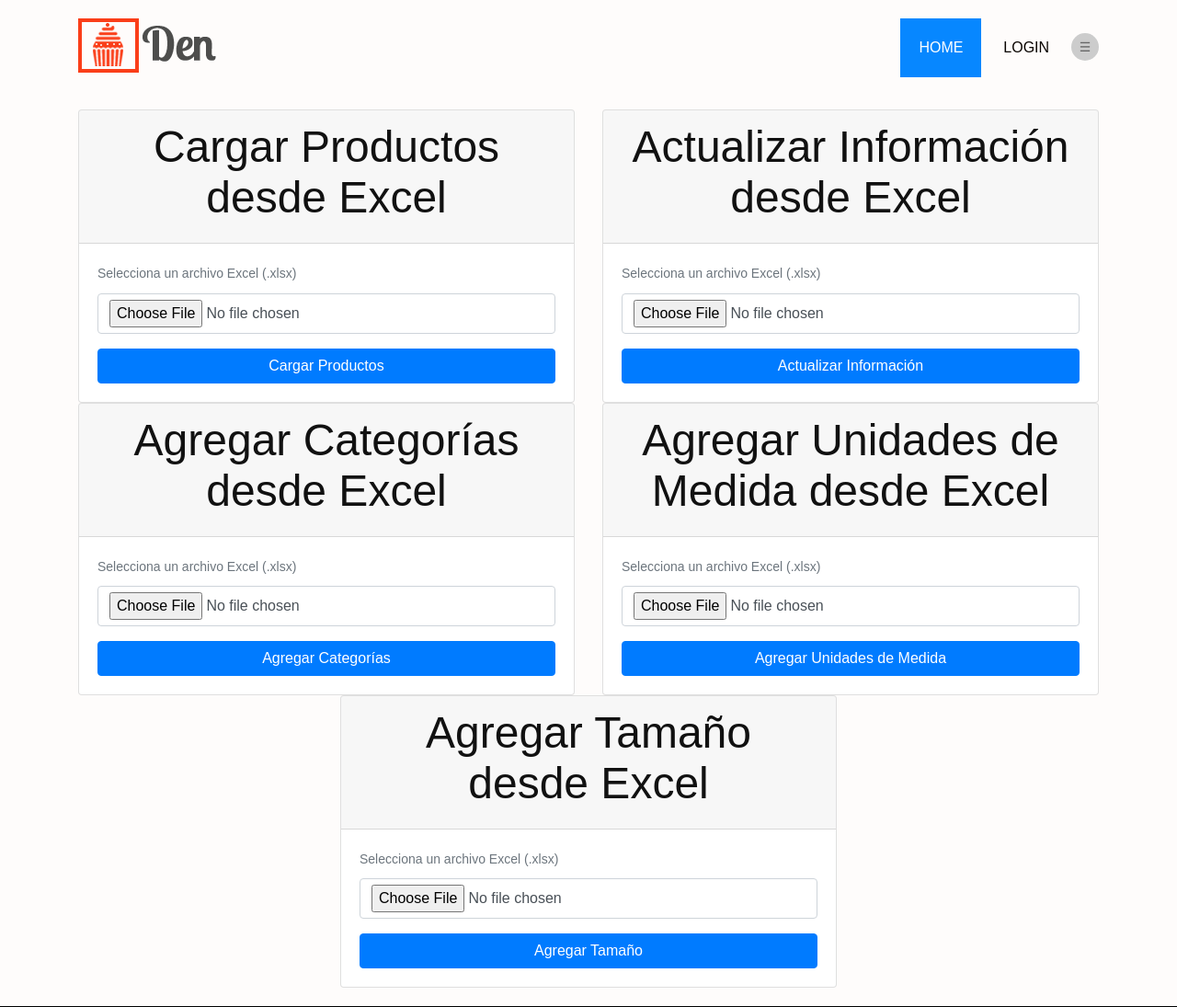
After one commit to MatiasTorres0/ventasweb, a Django app: page /cargar-productos/ in a window 1280 px wide. The commit adds this page. Shown: the whole page at 92% size. Run offline with Django 4.2, Linux system fonts and the light colour scheme; some libraries are stand-ins or nearby versions.

Commit message:
Agregado importación de productos, categorias con excel, agregado models para productos con precio variable, solucionado problemas de filtros, solucionado problemas de modificar productos

```diff
--- a/core/admin.py
+++ b/core/admin.py
@@ -1,5 +1,5 @@
 from django.contrib import admin
-from .models import Categoria, Producto, Boleta, Conversacion, Mensaje
+from .models import Categoria, Producto, Boleta, Conversacion, Mensaje, Tamano, Unidad_medida, VariantePrecio
 # Register your models here.
 
 admin.site.register(Categoria)
@@ -7,3 +7,6 @@ admin.site.register(Producto)
 admin.site.register(Boleta)
 admin.site.register(Conversacion)
 admin.site.register(Mensaje)
+admin.site.register(Tamano)
+admin.site.register(Unidad_medida)
+admin.site.register(VariantePrecio)
--- a/core/templates/core/base.html
+++ b/core/templates/core/base.html
@@ -129,12 +129,14 @@
                                             {% if user.is_authenticated %}
                                             <li><a href="{% url 'listado_productos' %}">Productos</a></li>
                                             <li><a href="{% url 'nuevo_producto' %}">Nuevo Producto</a></li>
+                                            <li><a href="{% url 'cargar_productos' %}">Subir Excel</a></li>
                                             <li><a href="{% url 'index' %}">Contact Us</a></li>
                                             {% endif %}
                                             <li><a href="{% url 'login' %}">Login</a></li>
                                             {% if user.is_authenticated %}
                                             <li><a href="{% url 'ventas' %}">Ventas</a></li>
                                             <li><a href="{% url 'modificar' %}">Modificar</a></li>
+                                            <li><a href="{% url 'escanear_codigo_barras' %}">Pan</a></li>
                                             <li><a href="{% url 'chat-room' %}">Chat</a></li>
                                             {% endif %}
                                             {% if user.is_authenticated %}
@@ -144,17 +146,16 @@
                                             <li><a href="{% url 'logout' %}">Cerrar sesion</a></li>
                                             {% endif %}
                                             <div class="theme-toggle">
-                                                <div class="theme-toggle-button"
-                                                    onclick="toggleThemeMenu()">&#9776;</div>
+                                                <div class="theme-toggle-button" onclick="toggleThemeMenu()">&#9776;
+                                                </div>
                                                 <div class="theme-menu" id="themeMenu">
                                                     <ul>
-                                                        <li><a href="javascript:void(0)"
-                                                                onclick="toggleTheme('light')">Tema Claro</a></li>
-                                                        <li><a href="javascript:void(0)"
-                                                                onclick="toggleTheme('dark')">Tema Oscuro</a></li>
+                                                        <li><a href="javascript:void(0)" onclick="toggleTheme('light')">Tema Claro</a></li>
+                                                        <li><a href="javascript:void(0)" onclick="toggleTheme('dark')">Tema Oscuro</a></li>
                                                     </ul>
                                                 </div>
                                             </div>
+
                                         </ul>
                                     </nav>
                                 </div>
@@ -218,8 +219,7 @@
                 }
             </script>
             <!-- google map js -->
-            <script
-                src="https://maps.googleapis.com/maps/api/js?key=YOUR_API_KEY&callback=initMap"></script>
+            <script src="https://maps.googleapis.com/maps/api/js?key=YOUR_API_KEY&callback=initMap"></script>
             <!-- end google map js -->
 
             <script>
@@ -242,9 +242,22 @@
                             themeMenu.classList.remove('show');
                         }
                     }
+
+                }
+
+
+                );
+
+                // Cambiar el tema al hacer clic en un elemento del menú
+                document.querySelectorAll('.theme-menu a').forEach(function (link) {
+                    link.onclick = function () {
+                        const theme = link.getAttribute('data-theme');
+                        toggleTheme(theme);
+                    };
                 });
             </script>
-        </script>
+
+            </script>
 
 </body>
 
--- /dev/null
+++ b/core/templates/core/cargar_productos.html
@@ -0,0 +1,96 @@
+{% extends 'core/base.html' %}
+{% load static %}
+
+{% block contenido %}
+<div class="container">
+  <div class="row justify-content-center">
+    <div class="col-md-6">
+      <div class="card">
+        <div class="card-header">
+          <h1 class="text-center">Cargar Productos desde Excel</h1>
+        </div>
+        <div class="card-body">
+          <form method="post" enctype="multipart/form-data">
+            {% csrf_token %}
+            <div class="form-group">
+              <label for="excel_file" class="text-muted">Selecciona un archivo Excel (.xlsx)</label>
+              <input type="file" name="excel_file" id="excel_file" accept=".xlsx" class="form-control">
+            </div>
+            <button type="submit" class="btn btn-primary btn-block">Cargar Productos</button>
+          </form>
+        </div>
+      </div>
+    </div>
+    <div class="col-md-6">
+      <div class="card">
+        <div class="card-header">
+          <h1 class="text-center">Actualizar Información desde Excel</h1>
+        </div>
+        <div class="card-body">
+          <form method="post" enctype="multipart/form-data">
+            {% csrf_token %}
+            <div class="form-group">
+              <label for="excel_file_update" class="text-muted">Selecciona un archivo Excel (.xlsx)</label>
+              <input type="file" name="excel_file" id="excel_file_update" accept=".xlsx" class="form-control">
+            </div>
+            <button type="submit" class="btn btn-primary btn-block">Actualizar Información</button>
+          </form>
+        </div>
+      </div>
+    </div>
+    <div class="col-md-6">
+      <div class="card">
+        <div class="card-header">
+          <h1 class="text-center">Agregar Categorías desde Excel</h1>
+        </div>
+        <div class="card-body">
+          <form method="post" enctype="multipart/form-data" action="{% url 'cargar_categorias' %}">
+            {% csrf_token %}
+            <div class="form-group">
+              <label for="excel_file_add" class="text-muted">Selecciona un archivo Excel (.xlsx)</label>
+              <input type="file" name="excel_file" id="excel_file_add" accept=".xlsx" class="form-control">
+            </div>
+            <button type="submit" class="btn btn-primary btn-block">Agregar Categorías</button>
+          </form>
+        </div>
+      </div>
+    </div>
+    <div class="col-md-6">
+      <div class="card">
+        <div class="card-header">
+          <h1 class="text-center">Agregar Unidades de Medida desde Excel</h1>
+        </div>
+        <div class="card-body">
+          <form method="post" enctype="multipart/form-data" action="{% url 'cargar_unidades' %}">
+            {% csrf_token %}
+            <div class="form-group">
+              <label for="excel_file_add" class="text-muted">Selecciona un archivo Excel (.xlsx)</label>
+              <input type="file" name="excel_file" id="excel_file_add" accept=".xlsx" class="form-control">
+            </div>
+            <button type="submit" class="btn btn-primary btn-block">Agregar Unidades de Medida</button>
+          </form>
+        </div>
+      </div>
+    </div>
+    <div class="col-md-6">
+      <div class="card">
+        <div class="card-header">
+          <h1 class="text-center">Agregar Tamaño desde Excel</h1>
+        </div>
+        <div class="card-body">
+          <form method="post" enctype="multipart/form-data" action="{% url 'cargar_tamanos' %}">
+            {% csrf_token %}
+            <div class="form-group">
+              <label for="excel_file_add" class="text-muted">Selecciona un archivo Excel (.xlsx)</label>
+              <input type="file" name="excel_file" id="excel_file_add" accept=".xlsx" class="form-control">
+            </div>
+            <button type="submit" class="btn btn-primary btn-block">Agregar Tamaño</button>
+          </form>
+        </div>
+      </div>
+    </div>
+  </div>
+</div>
+
+
+{% endblock %}
--- a/core/urls.py
+++ b/core/urls.py
@@ -26,4 +26,10 @@ urlpatterns = [
     path('nueva-conversacion/', views.nueva_conversacion, name='nueva_conversacion'),
     path('evaluation/', views.evaluation, name='evaluation'),
     path('worker_chat/', LoginView.as_view(template_name='worker_chat.html'), name='worker-chat'),
+    path('cargar-productos/', views.cargar_productos_desde_excel, name='cargar_productos'),
+    path('actualizar-informacion-desde-excel/', views.actualizar_informacion_desde_excel, name='actualizar_informacion_desde_excel'),
+    path('cargar-categorias/', views.cargar_categorias_desde_excel, name='cargar_categorias'),
+    path('cargar-unidades/', views.cargar_unidades_desde_excel, name='cargar_unidades'),
+    path('cargar-tamanos/', views.cargar_tamanos_desde_excel, name='cargar_tamanos'),
+    path('escanear_codigo_barras/', views.escanear_codigo_barras, name='escanear_codigo_barras'),
 ]
--- a/core/views.py
+++ b/core/views.py
@@ -4,7 +4,7 @@ from django.contrib.auth import authenticate, login, logout
 from django.http import JsonResponse
 from django.views.decorators.http import require_GET
 from .forms import LoginForm, ProductoForm
-from .models import Producto, Categoria, Boleta, Conversacion, Mensaje
+from .models import Producto, Categoria, Boleta, Conversacion, Mensaje, Tamano, Unidad_medida, VariantePrecio
 from django.contrib import messages
 from django.contrib.auth.decorators import login_required
 from django.http import HttpResponse
@@ -13,6 +13,9 @@ from reportlab.pdfgen import canvas
 from django.views.decorators.csrf import csrf_exempt
 import uuid
 from django.core.files.base import ContentFile
+from openpyxl import load_workbook
+
+
 # Create your views here.
 
 
@@ -49,6 +52,8 @@ def logout_view(request):
 def index(request):
     return render(request, "core/index.html")
 
+from django.core.paginator import Paginator
+
 @login_required
 def listado_productos(request):
     productos = Producto.objects.all()
@@ -70,14 +75,21 @@ def listado_productos(request):
     if categorias_seleccionadas:
         productos = productos.filter(categoria__in=categorias_seleccionadas)
 
+    # Agregar paginador
+    paginator = Paginator(productos, 16)  # Mostrar 10 productos por página
+    page_number = request.GET.get('page')
+    productos = paginator.get_page(page_number)
+
     for producto in productos:
         if not producto.imagen:
             producto.imagen = imagen_predeterminada_url
 
     context = {
-        'productos': productos
+        'productos': productos,
+        'categorias': categorias
     }
-    return render(request, 'core/listado_productos.html', {'productos': productos, 'categorias': categorias})
+    return render(request, 'core/listado_productos.html', context)
+
 
 @login_required
 def nuevo_producto(request):
@@ -102,7 +114,7 @@ def modificar_producto(request, id):
         if formulario.is_valid():
             formulario.save()
             messages.success(request, "El producto fue modificado Correctamente")
-            return redirect("listado_productos")
+            return redirect("modificar")
     return render(request, 'core/modificar_producto.html', data)
 @login_required
 def eliminar_producto(request, id):
@@ -220,7 +232,13 @@ def modificar(request):
     if categorias_seleccionadas:
         productos = productos.filter(categoria__in=categorias_seleccionadas)
 
-    return render(request, 'core/modificar.html', {'productos': productos, 'categorias': categorias})
+    # Agregar paginador
+    paginator = Paginator(productos, 16)  # Mostrar 16 productos por página
+    page_number = request.GET.get('page')
+    productos_paginados = paginator.get_page(page_number)
+
+    return render(request, 'core/modificar.html', {'productos': productos_paginados, 'categorias': categorias})
+
 # firebase login
 # firebase init
 # firebase deploy
@@ -230,10 +248,15 @@ def carrito_ventas(request):
     carrito_ids = request.session.get('carrito', [])
 
     for producto_id in carrito_ids:
-        producto = Producto.objects.get(pk=producto_id)
-        carrito_productos.append(producto)
+        try:
+            producto = Producto.objects.get(pk=producto_id)
+            carrito_productos.append(producto)
+        except Producto.DoesNotExist:
+            # Manejar el caso en el que el producto no existe
+            pass  # Puedes mostrar un mensaje de error o simplemente omitir el producto
 
     return render(request, 'core/carrito_ventas.html', {'carrito_productos': carrito_productos})
+
 
 
 def realizar_pago(request):
@@ -354,3 +377,141 @@ def get_messages(request, conversation_id):
         return JsonResponse({'messages': messages_list})
     else:
         return JsonResponse({'status': 'error', 'message': 'Método no permitido'})
+
+def cargar_productos_desde_excel(request):
+    if request.method == 'POST' and request.FILES.get('excel_file'):
+        excel_file = request.FILES['excel_file']
+
+        # Cargar el archivo Excel
+        wb = load_workbook(excel_file, data_only=True)
+        sheet = wb.active
+        default_categoria = Categoria.objects.get(nombre='Detergente')
+
+        for row in sheet.iter_rows(min_row=2, values_only=True):
+            codigo_barras = row[0]
+            nombre = row[1]
+            precio = row[2]
+            stock = row[3]
+            descuento = row[4] or 0
+
+            # Crear un nuevo objeto Producto y guardarlo en la base de datos
+            producto = Producto(
+                codigo_barras=codigo_barras,
+                nombre=nombre,
+                precio=precio,
+                stock=stock,
+                descuento=descuento,
+                categoria=default_categoria
+            )
+            producto.save()
+
+        return redirect('listado_productos')
+
+    return render(request, 'core/cargar_productos.html')
+
+
+
+def actualizar_informacion_desde_excel(request):
+    if request.method == 'POST' and request.FILES.get('excel_file'):
+        excel_file = request.FILES['excel_file']
+
+        # Cargar el archivo Excel
+        wb = load_workbook(excel_file, data_only=True)
+        sheet = wb.active
+
+        for row in sheet.iter_rows(min_row=2, values_only=True):
+            codigo_barras = row[0]
+            nuevo_nombre = row[1]
+            nuevo_precio = row[2]
+            nuevo_stock = row[3]
+            nuevo_descuento = row[4] or 0
+            try:
+                # Obtener el producto existente por código de barras
+                producto = Producto.objects.get(codigo_barras=codigo_barras)
+                # Actualizar el nombre y el precio del producto
+                producto.nombre = nuevo_nombre
+                producto.precio = nuevo_precio
+                producto.stock = nuevo_stock
+                producto.descuento =nuevo_descuento
+                producto.save()
+            except Producto.DoesNotExist:
+                pass  # Ignorar productos que no existen en la base de datos
+
+        return redirect('listado_productos')  # Redirigir a la lista de productos
+
+    return render(request, 'actualizar_informacion_desde_excel.html')
+
+
+def cargar_categorias_desde_excel(request):
+    if request.method == 'POST' and request.FILES.get('excel_file'):
+        excel_file = request.FILES['excel_file']
+
+        # Cargar el archivo Excel
+        wb = load_workbook(excel_file, data_only=True)
+        sheet = wb.active
+
+        for row in sheet.iter_rows(min_row=2, values_only=True):
+            nombre_categoria = row[0]
+
+            # Crear un nuevo objeto Categoria y guardarlo en la base de datos
+            categoria = Categoria(nombre=nombre_categoria)
+            categoria.save()
+
+        return redirect('listado_productos')
+
+    return render(request, 'core/cargar_categorias.html')
+
+
+def cargar_unidades_desde_excel(request):
+    if request.method == 'POST' and request.FILES.get('excel_file'):
+        excel_file = request.FILES['excel_file']
+
+        # Cargar el archivo Excel
+        wb = load_workbook(excel_file, data_only=True)
+        sheet = wb.active
+
+        for row in sheet.iter_rows(min_row=2, values_only=True):
+            nombre_unidad = row[0]
+
+            # Crear un nuevo objeto Unidad_medida y guardarlo en la base de datos
+            unidad = Unidad_medida(nombre=nombre_unidad)
+            unidad.save()
+
+        return redirect('listado_productos')
+
+    return render(request, 'core/cargar_unidades.html')
+
+
+def cargar_tamanos_desde_excel(request):
+    if request.method == 'POST' and request.FILES.get('excel_file'):
+        excel_file = request.FILES['excel_file']
+
+        # Cargar el archivo Excel
+        wb = load_workbook(excel_file, data_only=True)
+        sheet = wb.active
+
+        for row in sheet.iter_rows(min_row=2, values_only=True):
+            nombre_tamano = row[0]
+
+            # Crear un nuevo objeto Tamano y guardarlo en la base de datos
+            tamano = Tamano(nombre=nombre_tamano)
+            tamano.save()
+
+        return redirect('listado_productos')
+
+    return render(request, 'core/cargar_tamanos.html')
+
+
+def escanear_codigo_barras(request):
+    codigo_barras = request.GET.get('codigo_barras', None)
+    producto = None
+    variantes = []
+
+    if codigo_barras:
+        try:
+            producto = Producto.objects.get(codigo_barras=codigo_barras)
+            variantes = VariantePrecio.objects.filter(producto=producto)
+        except Producto.DoesNotExist:
+            pass
+
+    return render(request, 'core/escanear_codigo_barras.html', {'producto': producto, 'variantes': variantes})
```
Also changed, not shown: core/models.py (+22 -2 lines), core/templates/core/escanear_codigo_barras.html (added, +41 -0 lines), core/templates/core/listado_productos.html (+53 -11 lines), core/templates/core/modificar.html (+28 -1 lines), core/migrations/0009_tamano_unidad_medida_alter_producto_tamano_and_more.py (added), core/migrations/0010_alter_producto_tamano_alter_producto_unidad_medida.py (added), core/migrations/0011_alter_producto_tamano_alter_producto_unidad_medida_and_more.py (added), core/migrations/0012_tamano_unidad_medida_alter_producto_tamano_and_more.py (added), core/migrations/0013_varianteprecio.py (added), core/migrations/0014_varianteprecio_codigo_barras.py (added), db.sqlite3, 2 other files.
